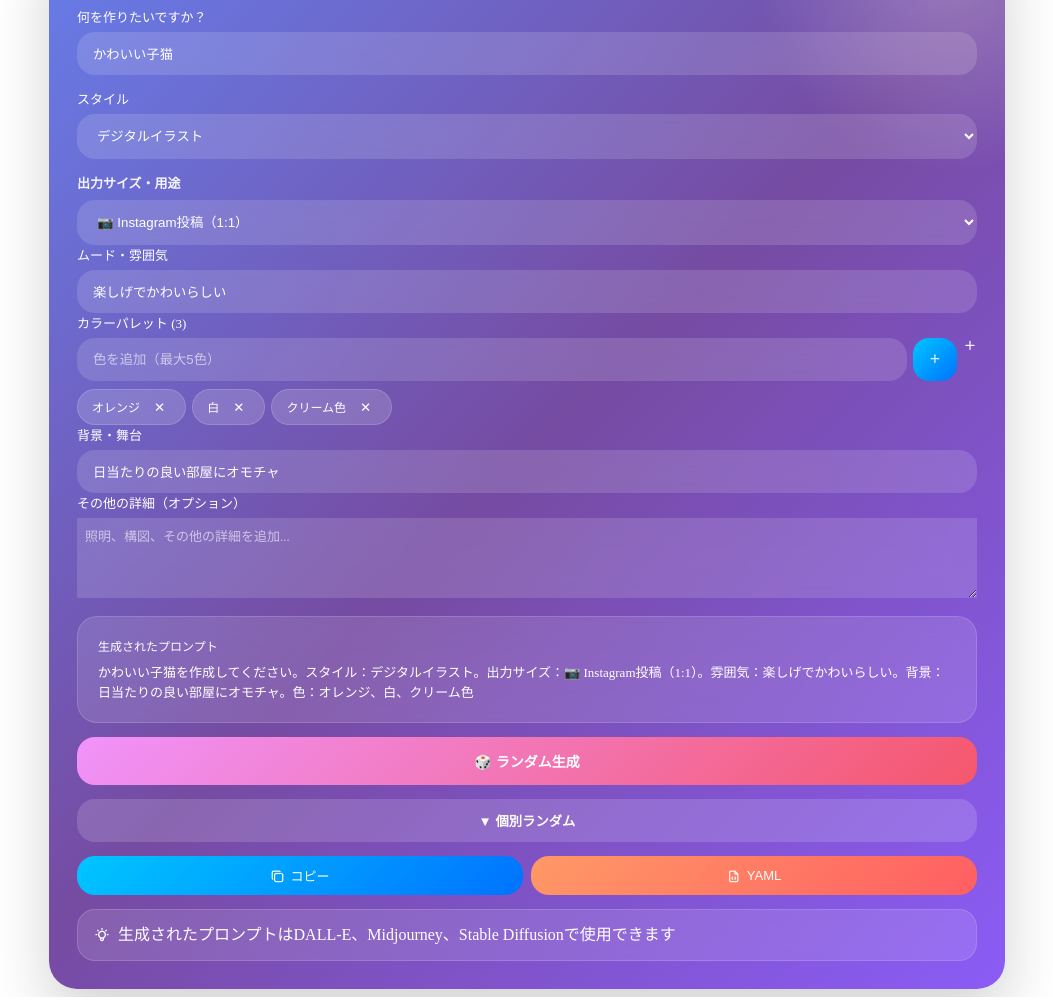
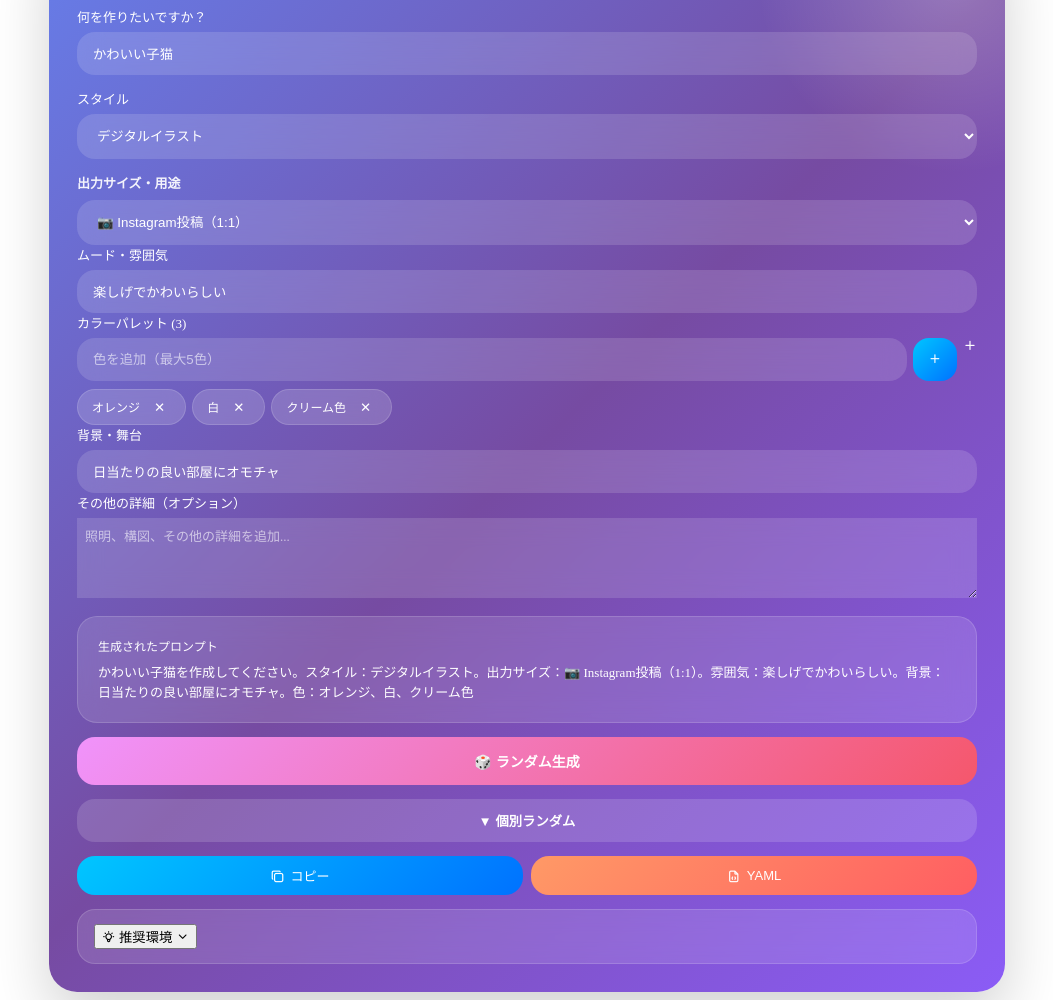
Before and after one commit to chetocheke152-collab/image-create-ck, a plain HTML site: page index.html in a window 1280 px wide. Shown: the part 83-1083 px from the top of the page, without its empty margins (113-1166 px from the left). Drawn offline with Linux system fonts and the light colour scheme.

Commit message:
Refactor info box with toggle button for recommendations
Updated info box to include a toggle button and improved layout.

```diff
--- a/index.html
+++ b/index.html
@@ -5,8 +5,6 @@
   <meta name="viewport" content="width=device-width, initial-scale=1.0">
   <title>画像生成ツール</title>
   <link rel="stylesheet" href="style.css">
-  <link rel="apple-touch-icon" href="apple-touch-icon.png">
-
 
   <link
 rel="stylesheet"
@@ -127,7 +125,6 @@ href="https://cdn.jsdelivr.net/npm/@tabler/icons-webfont@latest/tabler-icons.min
   <i class="ti ti-plus"></i>
 </button>
           <i class="ti ti-plus" style="font-size: 14px;" aria-hidden="true"></i>
-        </button>
       </div>
       <div id="colorList" style="display: flex; flex-wrap: wrap; gap: 6px;"></div>
     </div>
@@ -193,12 +190,16 @@ href="https://cdn.jsdelivr.net/npm/@tabler/icons-webfont@latest/tabler-icons.min
     </button>
   </div>
 
-  <div class="info-box">
-    <p style="margin: 0; line-height: 1.4;">
-      <i class="ti ti-bulb" style="margin-right: 4px; vertical-align: -1px;" aria-hidden="true"></i>
-      生成されたプロンプトはDALL-E、Midjourney、Stable Diffusionで使用できます
-    </p>
-  </div>
+<!-- 変更後 -->
+<div class="info-box">
+  <button id="infoToggleBtn">
+    <i class="ti ti-bulb" aria-hidden="true"></i>
+    <span id="infoLabel">推奨環境</span>
+    <i class="ti ti-chevron-down" id="infoChevron" aria-hidden="true"></i>
+  </button>
+  <p id="infoText" class="info-text hidden">
+    生成されたプロンプトはDALL-E、Midjourney、Stable Diffusionで使用できます
+  </p>
 </div>
 
 <script src="script.js"></script>
```
